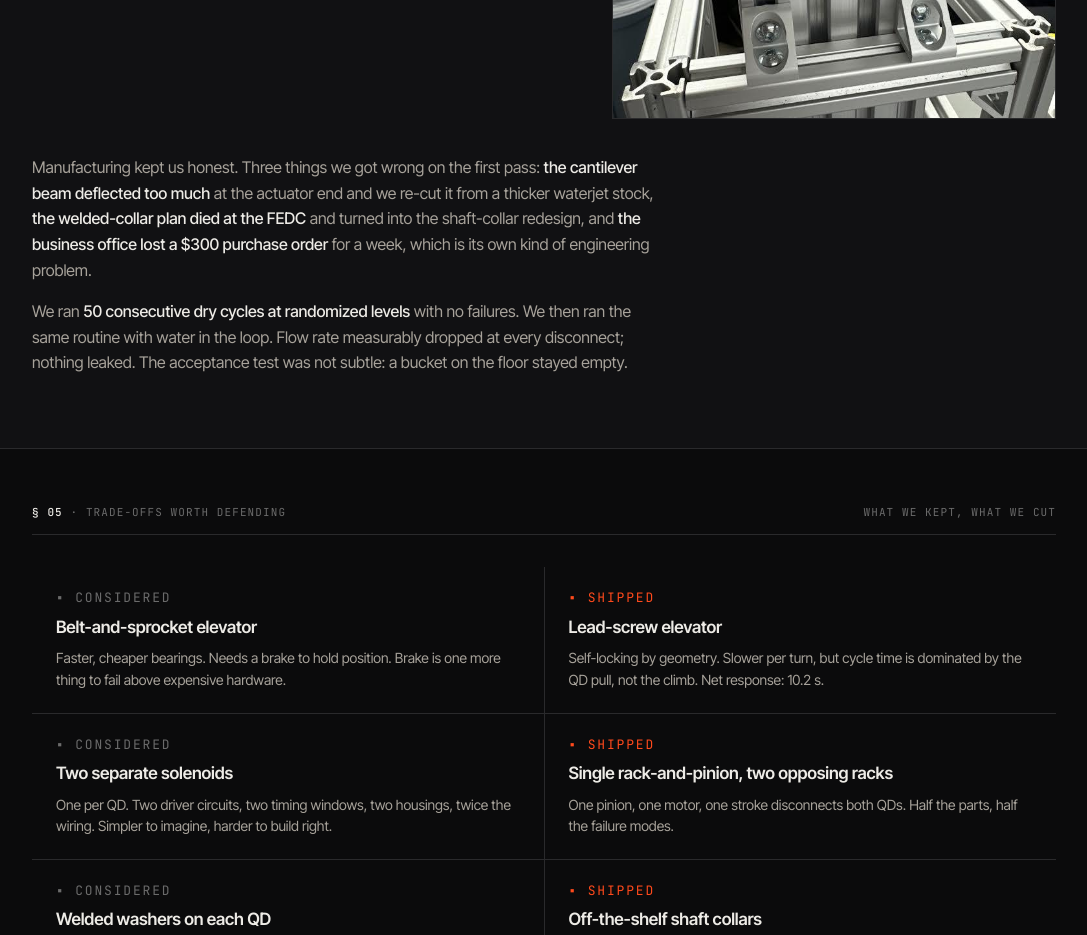
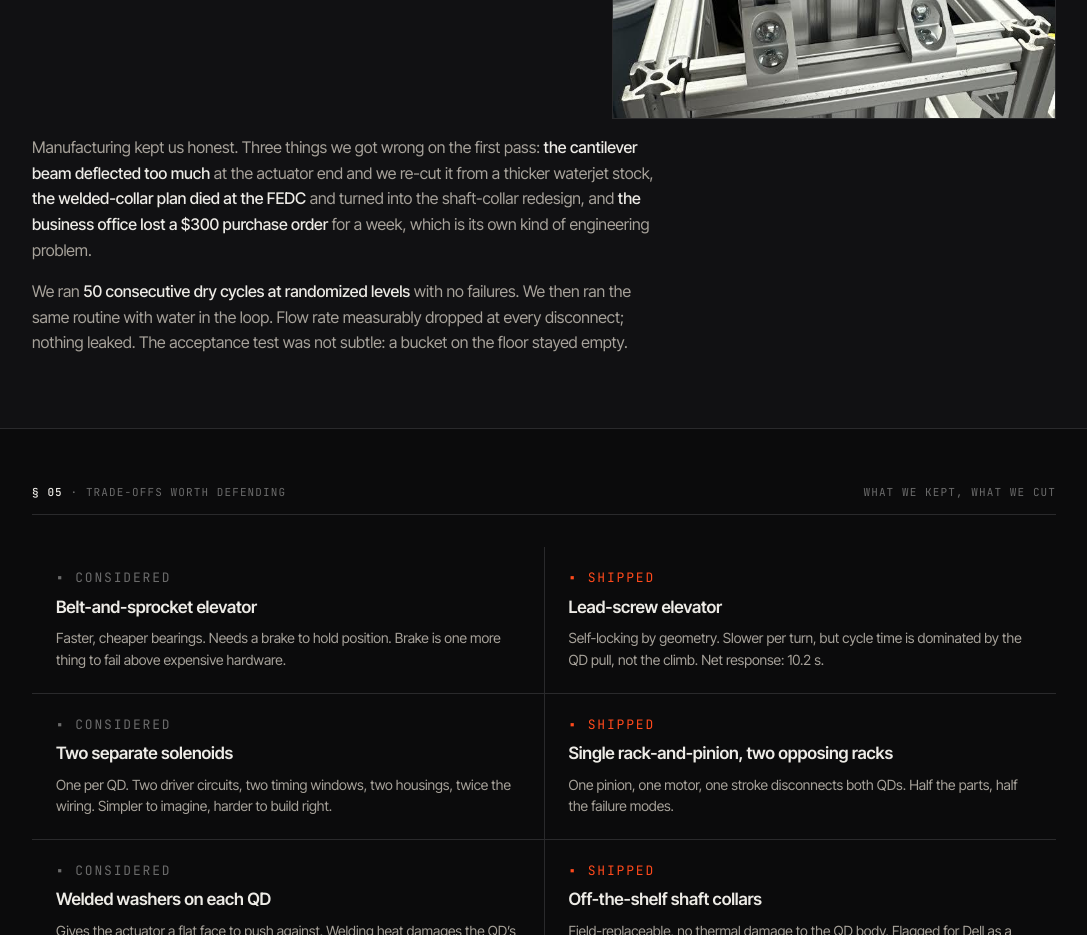
Before and after one commit to adit1843/AditsPortfolio, a plain HTML site: page projects/dell-liquid-cooled.html in a window 1280 px wide. Shown: the part 6460-7395 px from the top of the page, without its empty margins (96-1183 px from the left). Drawn offline with Linux system fonts and the light colour scheme.

Commit message:
Change margin-top style from 36px to 16px
Adjusted margin-top style for the prose div.

```diff
--- a/projects/dell-liquid-cooled.html
+++ b/projects/dell-liquid-cooled.html
@@ -855,7 +855,7 @@
     </div>
   </div>
 
-  <div class="prose" style="margin-top: 36px;">
+  <div class="prose" style="margin-top: 16px;">
     <p>
       Manufacturing kept us honest. Three things we got wrong on the first pass: <strong>the cantilever beam deflected too much</strong> at the actuator end and we re-cut it from a thicker waterjet stock, <strong>the welded-collar plan died at the FEDC</strong> and turned into the shaft-collar redesign, and <strong>the business office lost a $300 purchase order</strong> for a week, which is its own kind of engineering problem.
     </p>
```
